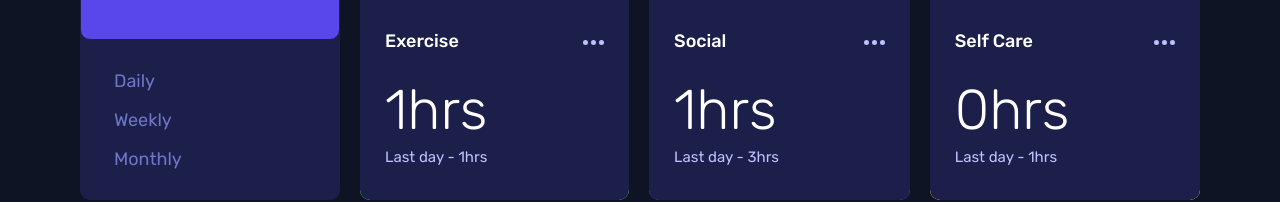
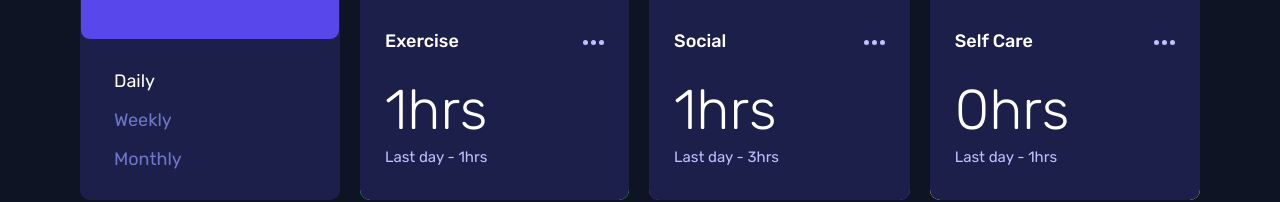
Before and after one commit to GooTaLK/FM_Time-tracking-dashboard, a React (Vite) app: page /#daily in a window 1280 px wide. Shown: the part 480-682 px from the top of the page. Built offline with nearby package versions, Linux system fonts and the light colour scheme.

Commit message:
Feat: Add behavior to change date type depending on hash

```diff
--- a/src/app.jsx
+++ b/src/app.jsx
@@ -1,13 +1,43 @@
+import { useEffect, useRef, useState } from 'react'
 import './app.css'
 import Nav from './components/nav'
 import TimeContainer from './components/timeContainer'
 import timeData from '../data.json'
 
+function getTypeFromHash() {
+  if (location.hash === '#monthly') return 'monthly'
+  if (location.hash === '#weekly') return 'weekly'
+  return 'daily'
+}
+
 export default function App() {
+  const [dateType, setDateType] = useState(getTypeFromHash())
+  const dateTypeRef = useRef(dateType)
+
+  dateTypeRef.current = dateType
+
+  useEffect(() => {
+    function hashchangeHandler() {
+      const newDateType = getTypeFromHash()
+
+      if (location.hash.slice(1) !== newDateType) {
+        location.hash = newDateType
+        setDateType(newDateType)
+      } else if (dateTypeRef !== newDateType) {
+        setDateType(newDateType)
+      }
+    }
+
+    location.hash = getTypeFromHash()
+    window.addEventListener('hashchange', hashchangeHandler)
+
+    return () => window.removeEventListener('hashchange', hashchangeHandler)
+  }, [])
+
   return (
     <div className='App'>
-      <Nav />
-      <TimeContainer timeData={timeData} type='daily' />
+      <Nav currenLink={dateType} />
+      <TimeContainer timeData={timeData} type={dateType} />
     </div>
   )
 }
```
